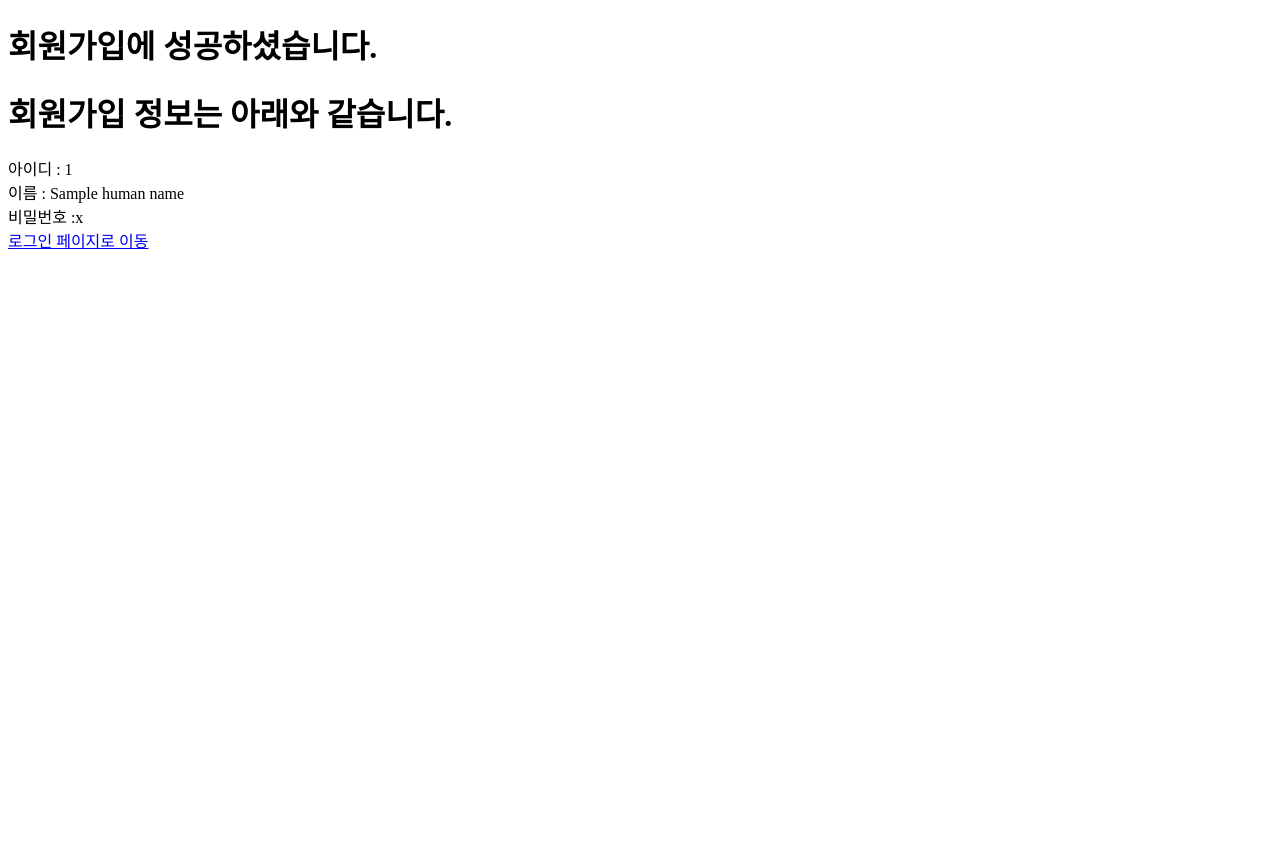
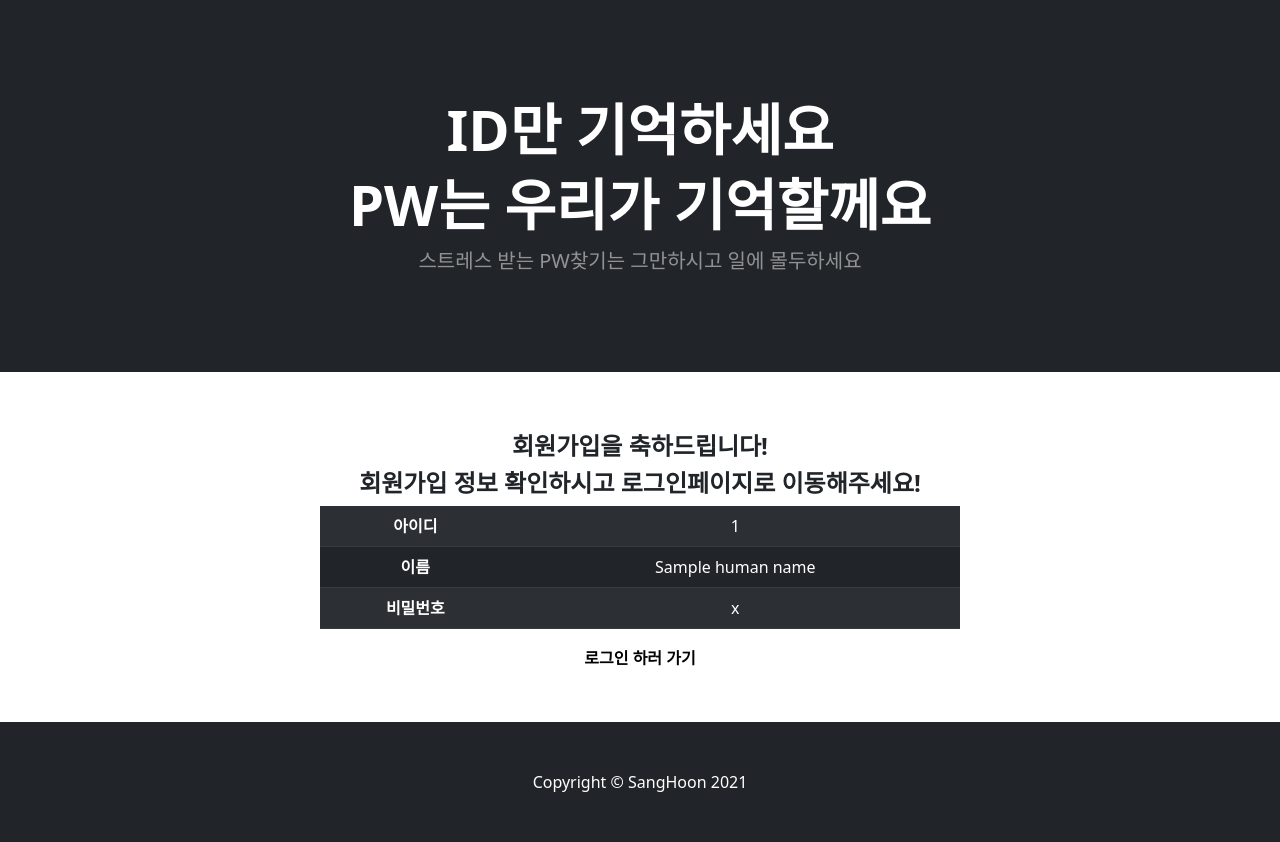
Before and after one commit to realdevelope/HoonKeyDoKey-, a Django app: template member/templates/registered_test.html in a window 1280 px wide. Before the commit the page ends 249 px from the top, so only its background shows below. Run offline with Django 3.2, Linux system fonts and the light colour scheme; the template is opened without the code that fills it: most values are stand-ins (such as "Sample title", 1, 10 or a date in 2020).

Commit message:
feat : 회원가입 완료 페이지

```diff
--- a/member/templates/registered_test.html
+++ b/member/templates/registered_test.html
@@ -4,19 +4,58 @@
         <meta charset="UTF-8">
         <meta name="viewport" content="width=device-width, initial-scale=1.0">
         <meta http-equiv="X-UA-Compatible" content="ie=edge">
-        <script src="https://code.jquery.com/jquery-3.6.0.min.js" integrity="sha256-/xUj+3OJU5yExlq6GSYGSHk7tPXikynS7ogEvDej/m4=" crossorigin="anonymous"></script>
+        <link href="https://cdn.jsdelivr.net/npm/bootstrap@5.1.0/dist/css/bootstrap.min.css" rel="stylesheet" integrity="sha384-KyZXEAg3QhqLMpG8r+8fhAXLRk2vvoC2f3B09zVXn8CA5QIVfZOJ3BCsw2P0p/We" crossorigin="anonymous">
+        <script src="https://cdn.jsdelivr.net/npm/bootstrap@5.1.0/dist/js/bootstrap.bundle.min.js" integrity="sha384-U1DAWAznBHeqEIlVSCgzq+c9gqGAJn5c/t99JyeKa9xxaYpSvHU5awsuZVVFIhvj" crossorigin="anonymous"></script>
         {% load static %}
         <link rel="shortcut icon" href= "{% static '../static/images/favicon.ico' %}">
         <title>registeredPage</title>
     </head>
     <body>
+        <!--Header-->
+        <header class="bg-dark py-5">
+            <div class="container px-4 px-lg-5 my-5">
+                <div class="text-center text-white">
+                    <h1 class="display-4 fw-bolder">ID만 기억하세요 </h1>
+                    <h1 class="display-4 fw-bolder">PW는 우리가 기억할께요</h1>
+                    <p class="lead fw-normal text-white-50 mb-0">스트레스 받는 PW찾기는 그만하시고 일에 몰두하세요</p>
+                </div>
+            </div>
+        </header>
+
         {% csrf_token %}
-        <h1> 회원가입에 성공하셨습니다.</h1>
-        <h1>회원가입 정보는 아래와 같습니다.</h1>
-            아이디 : {{ human_id }}<br>
-            이름 : {{ human_name }}<br>
-            비밀번호 :{{ human_password }}<br>
+        <div style="text-align: center; height:10vh; width:100%;">
+            <h4 style="margin-top: 60px;" class="display-7 fw-bolder">회원가입을 축하드립니다!</h4>
+            <h4 class="display-7 fw-bolder">회원가입 정보 확인하시고 로그인페이지로 이동해주세요!</h4>
 
-        <a href="http://49.50.160.72:8000/dontgiveup/login_test">로그인 페이지로 이동</a>
+            <div style="text-align: center; height:10vh; width:50%; margin:0 auto">
+                <table class="table table-striped table-dark">
+                    <tbody>
+                        <tr>
+                            <th scope="row" >아이디</th>
+                            <td>{{ human_id }}</td>
+                        </tr>
+                        <tr>
+                            <th scope="row">이름</th>
+                            <td>{{ human_name }}</td>
+                        </tr>
+                        <tr>
+                            <th scope="row">비밀번호</th>
+                            <td>{{ human_password }}</td>
+                        </tr>
+                    </tbody>
+                </table>
+            </div>
+
+            <div style="text-align: center; width:100%; margin-top: 60px;">
+                <a href="http://49.50.160.72:8000/dontgiveup/login_test" style="color: black; text-decoration : none; font-weight: 700;">로그인 하러 가기</a>
+            </div>
+
+        </div>
+
+        <!-- Footer-->
+        <footer class="py-5 bg-dark" style="margin-top: 70px; margin-top: 210px;">
+            <div class="container"><p class="m-0 text-center text-white">Copyright &copy; SangHoon 2021</p></div>
+        </footer>
+
     </body>
 </html>
```
